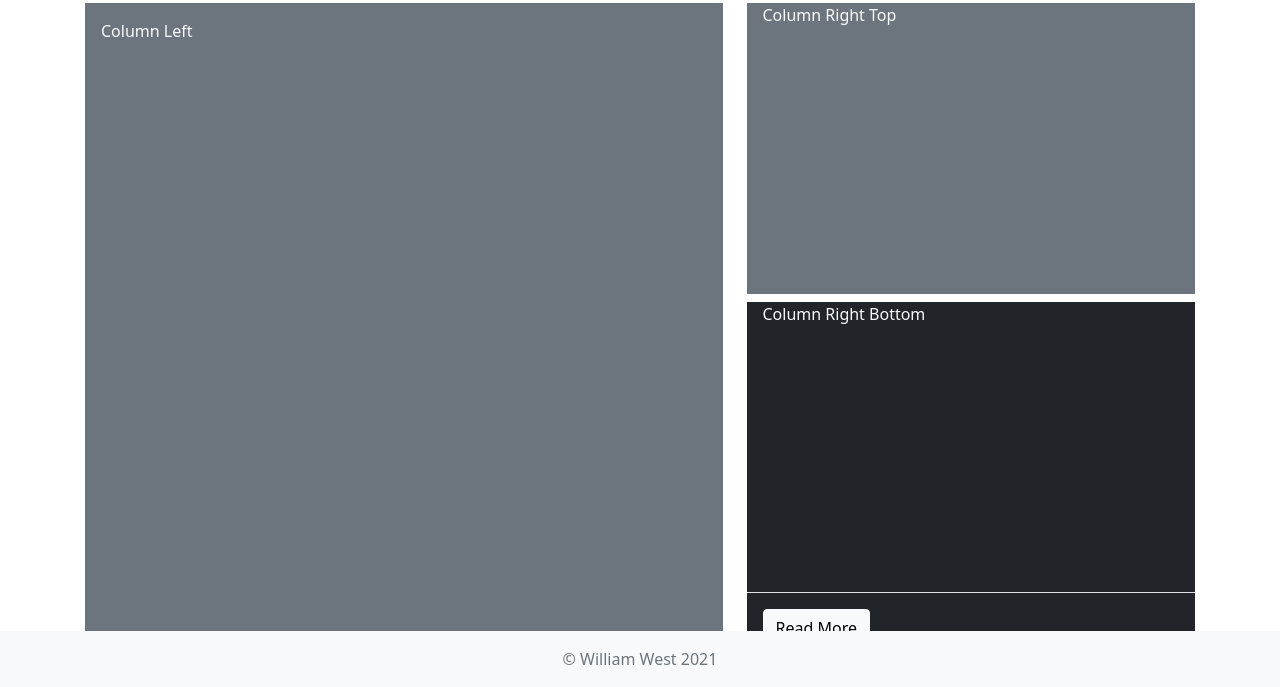
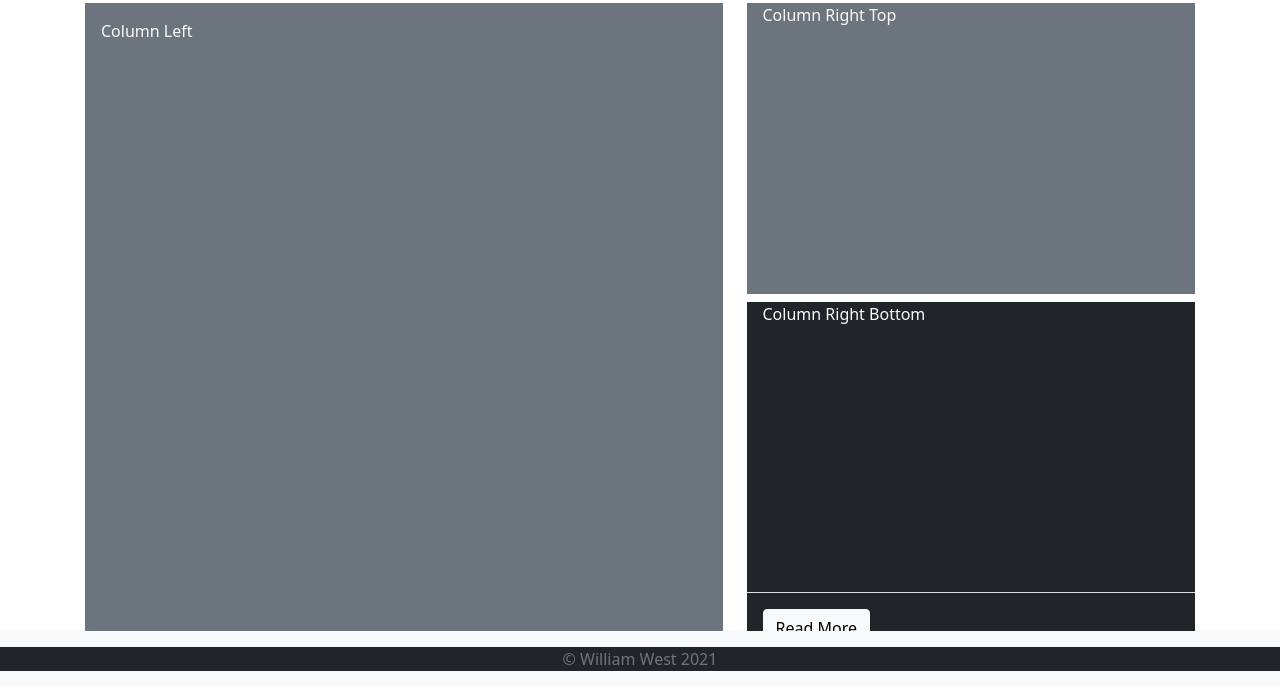
Before and after one commit to WILLIAMTHEWEST1/GridPage, a plain HTML site: page grid3.html in a window 1280 px wide. Shown: the part 113-800 px from the top of the page. Drawn offline with nearby package versions, Linux system fonts and the light colour scheme.

Commit message:
foot update

```diff
--- a/grid3.html
+++ b/grid3.html
@@ -85,7 +85,7 @@
         </div>
     </main>
     <footer class="footer mt-auto py-3 bg-light sticky-footer">
-        <div class="container-fluid text-center">
+        <div class="container-fluid bg-dark text-white text-center">
             <span class="text-muted">&copy;&nbsp;William West 2021</span>
         </div>
     </footer>
```
Also changed, not shown: grid4.html (+1 -1 lines), grid5.html (+1 -1 lines), grid6.html (+1 -1 lines), grid7.html (+1 -1 lines), grid8.html (+1 -1 lines), grid9.html (+1 -1 lines).
